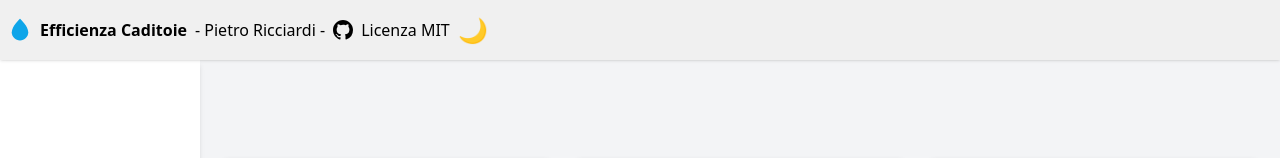
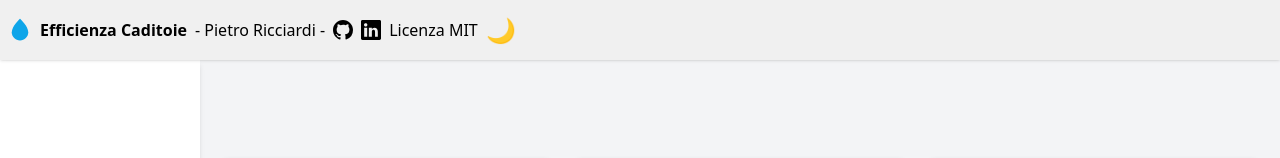
Before and after one commit to Pietro-Ricciardi/Efficienza-Caditoie, a React (Vite) app: page / in a window 1280 px wide. Shown: the top 158 px of the page. Built offline with nearby package versions, Linux system fonts and the light colour scheme.

Commit message:
Add LinkedIn link in top bar

```diff
--- a/src/App.jsx
+++ b/src/App.jsx
@@ -448,6 +448,20 @@ export default function App() {
             />
           </svg>
         </a>
+        <a
+          href="https://www.linkedin.com/in/pietro-ricciardi/"
+          target="_blank"
+          rel="noreferrer"
+        >
+          <svg
+            className="w-5 h-5"
+            viewBox="0 0 16 16"
+            fill="currentColor"
+            aria-hidden="true"
+          >
+            <path d="M0 1.146C0 .513.526 0 1.175 0h13.65C15.474 0 16 .513 16 1.146v13.708c0 .633-.526 1.146-1.175 1.146H1.175C.526 16 0 15.487 0 14.854V1.146zm4.943 12.248V6.169H2.542v7.225h2.401zm-1.2-8.212c.837 0 1.358-.554 1.358-1.248-.015-.708-.52-1.248-1.341-1.248-.822 0-1.358.54-1.358 1.248 0 .694.521 1.248 1.327 1.248h.014zM13.458 13.394v-3.997c0-2.137-1.143-3.129-2.666-3.129-1.23 0-1.788.692-2.098 1.184v.025h-.014a5.19 5.19 0 01.014-.025V6.169h-2.4c.03.653 0 7.225 0 7.225h2.4v-4.035c0-.216.015-.432.079-.586.174-.432.571-.879 1.237-.879.872 0 1.222.663 1.222 1.637v3.863h2.401z" />
+          </svg>
+        </a>
         <a href="https://opensource.org/licenses/MIT" target="_blank" rel="noreferrer" className="mr-4">
           Licenza MIT
         </a>
```
